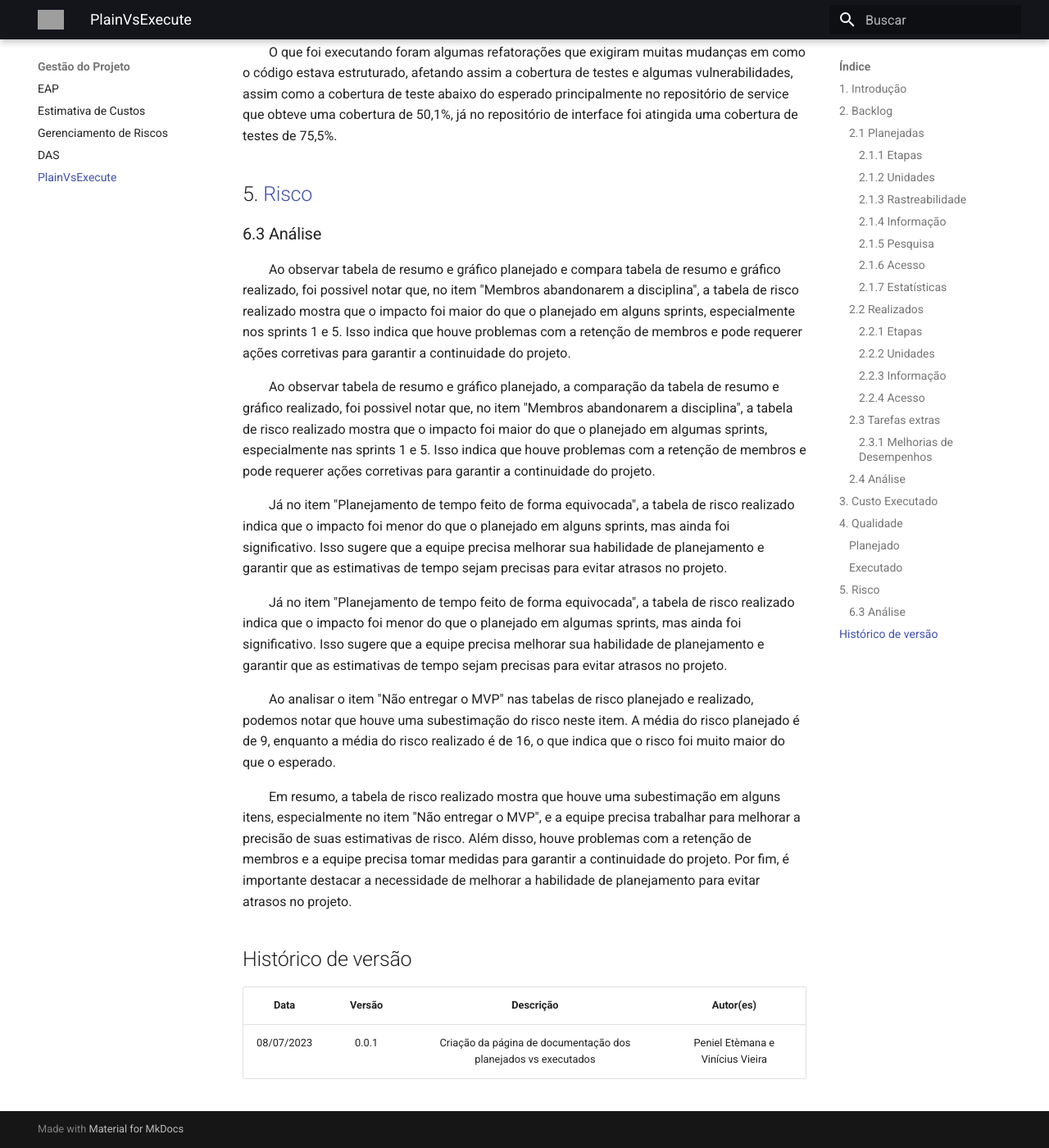
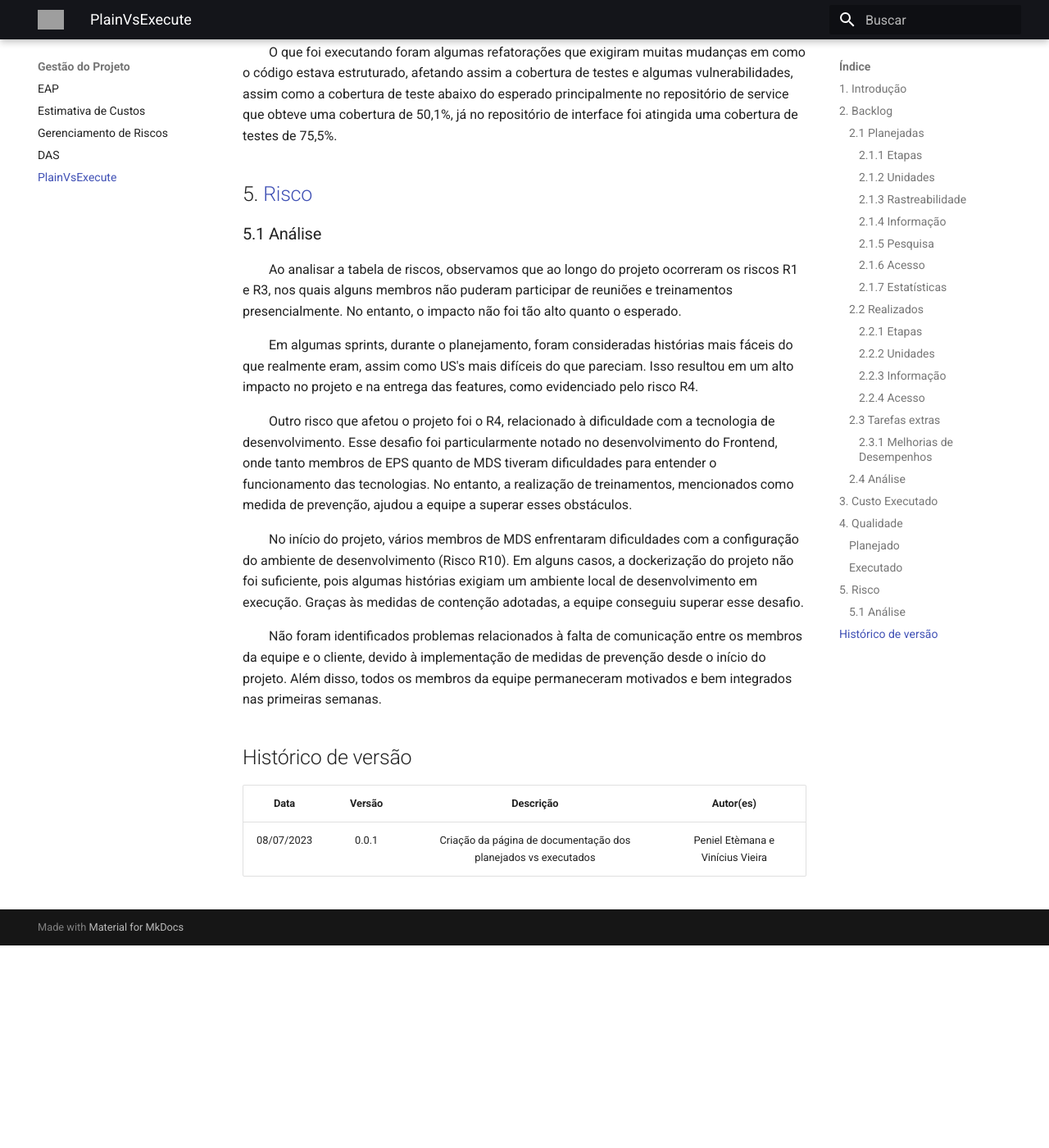
Before and after one commit to fga-eps-mds/2023-1-CAPJu-Doc, an MkDocs documentation site: the page built from docs/PlainVsExecute/planejado_vs_executado.md, in a window 1280 px wide and 1400 px high, scrolled down 5084 px. Shown: the whole window at 82% size. Built offline with MkDocs 1.6.1 and Material for MkDocs 9.7.7, drawn with Linux system fonts in a browser that asks for light colours; after the commit the page ends 6237 px from its top, so only the background shows below that; grey boxes are pictures that could not be loaded.

Commit message:
Atualização da analise de riscos PlainVsExecute

```diff
--- a/docs/PlainVsExecute/planejado_vs_executado.md
+++ b/docs/PlainVsExecute/planejado_vs_executado.md
@@ -128,19 +128,19 @@ Dentro do planejamento, nosso objetivo era deixar o código seguro e mais robust
 
 ## 5. [Risco](https://fga-eps-mds.github.io/2023-1-CAPJu-Doc/plano_de_gerenciamento_de_riscos/)
 
-### 6.3 Análise
+### 5.1 Análise
 
-&emsp;&emsp;Ao observar  tabela de resumo e  gráfico planejado e compara  tabela de resumo e  gráfico realizado, foi possivel notar que, no item "Membros abandonarem a disciplina", a tabela de risco realizado mostra que o impacto foi maior do que o planejado em alguns sprints, especialmente nos sprints 1 e 5. Isso indica que houve problemas com a retenção de membros e pode requerer ações corretivas para garantir a continuidade do projeto.
+&emsp;&emsp;Ao analisar a tabela de riscos, observamos que ao longo do projeto ocorreram os riscos R1 e R3, nos quais alguns membros não puderam participar de reuniões e treinamentos presencialmente. No entanto, o impacto não foi tão alto quanto o esperado.
 
-&emsp;&emsp;Ao observar  tabela de resumo e gráfico planejado, a comparação da tabela de resumo e gráfico realizado, foi possivel notar que, no item "Membros abandonarem a disciplina", a tabela de risco realizado mostra que o impacto foi maior do que o planejado em algumas sprints, especialmente nas sprints 1 e 5. Isso indica que houve problemas com a retenção de membros e pode requerer ações corretivas para garantir a continuidade do projeto.
+&emsp;&emsp;Em algumas sprints, durante o planejamento, foram consideradas histórias mais fáceis do que realmente eram, assim como US's mais difíceis do que pareciam. Isso resultou em um alto impacto no projeto e na entrega das features, como evidenciado pelo risco R4.
 
-&emsp;&emsp;Já no item "Planejamento de tempo feito de forma equivocada", a tabela de risco realizado indica que o impacto foi menor do que o planejado em alguns sprints, mas ainda foi significativo. Isso sugere que a equipe precisa melhorar sua habilidade de planejamento e garantir que as estimativas de tempo sejam precisas para evitar atrasos no projeto.
+&emsp;&emsp;Outro risco que afetou o projeto foi o R4, relacionado à dificuldade com a tecnologia de desenvolvimento. Esse desafio foi particularmente notado no desenvolvimento do Frontend, onde tanto membros de EPS quanto de MDS tiveram dificuldades para entender o funcionamento das tecnologias. No entanto, a realização de treinamentos, mencionados como medida de prevenção, ajudou a equipe a superar esses obstáculos.
 
-&emsp;&emsp;Já no item "Planejamento de tempo feito de forma equivocada", a tabela de risco realizado indica que o impacto foi menor do que o planejado em algumas sprints, mas ainda foi significativo. Isso sugere que a equipe precisa melhorar sua habilidade de planejamento e garantir que as estimativas de tempo sejam precisas para evitar atrasos no projeto.
+&emsp;&emsp;No início do projeto, vários membros de MDS enfrentaram dificuldades com a configuração do ambiente de desenvolvimento (Risco R10). Em alguns casos, a dockerização do projeto não foi suficiente, pois algumas histórias exigiam um ambiente local de desenvolvimento em execução. Graças às medidas de contenção adotadas, a equipe conseguiu superar esse desafio.
 
-&emsp;&emsp;Ao analisar o item "Não entregar o MVP" nas tabelas de risco planejado e realizado, podemos notar que houve uma subestimação do risco neste item. A média do risco planejado é de 9, enquanto a média do risco realizado é de 16, o que indica que o risco foi muito maior do que o esperado.
+&emsp;&emsp;Não foram identificados problemas relacionados à falta de comunicação entre os membros da equipe e o cliente, devido à implementação de medidas de prevenção desde o início do projeto. Além disso, todos os membros da equipe permaneceram motivados e bem integrados nas primeiras semanas.
 
-&emsp;&emsp;Em resumo, a tabela de risco realizado mostra que houve uma subestimação em alguns itens, especialmente no item "Não entregar o MVP", e a equipe precisa trabalhar para melhorar a precisão de suas estimativas de risco. Além disso, houve problemas com a retenção de membros e a equipe precisa tomar medidas para garantir a continuidade do projeto. Por fim, é importante destacar a necessidade de melhorar a habilidade de planejamento para evitar atrasos no projeto.
+
 
 ## Histórico de versão
 | Data  | Versão | Descrição | Autor(es) |
```
